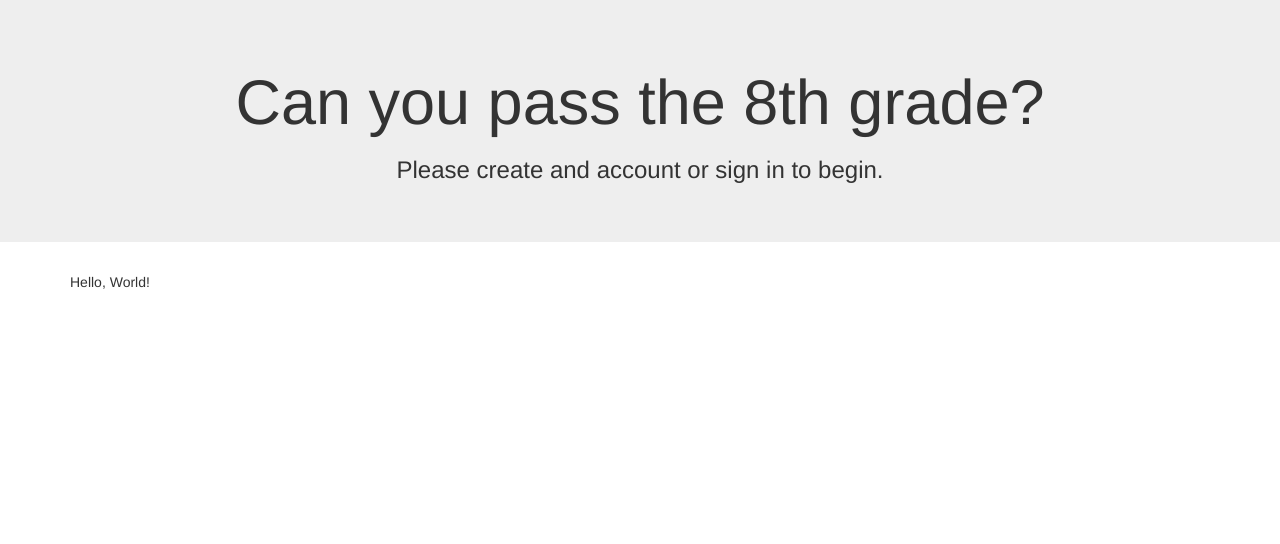
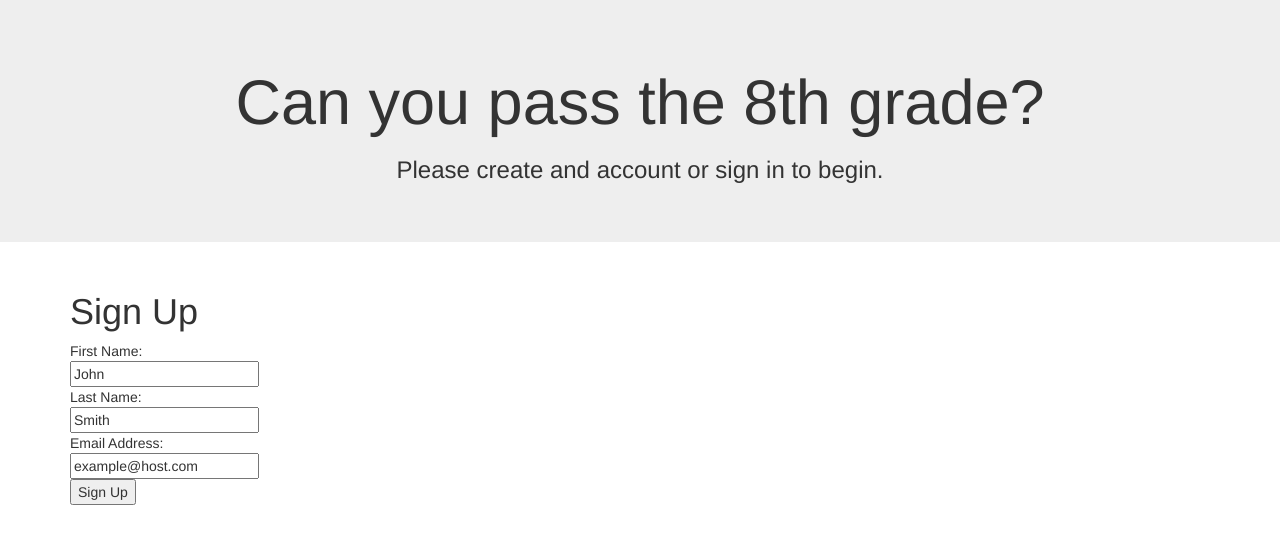
Before and after one commit to ucbx-first-project/quiz_app, a plain HTML site: page public/index.html in a window 1280 px wide. Drawn offline with nearby package versions, Linux system fonts and the light colour scheme; some packages are replaced by stand-ins of ours.

Commit message:
add sign in form to index.html

```diff
--- a/public/index.html
+++ b/public/index.html
@@ -29,7 +29,51 @@
         </div>
 
         <div class="container">
-            <p>Hello, World!</p>
+            <h1>Sign Up</h1>
+            <form class="form">
+
+                <div class="row">
+                    <div class="col-xs-12">
+                        First Name:
+                    </div>
+                </div>
+
+                <div class="row">
+                    <div class="col-xs-12">
+                        <input type="text" value="John">
+                    </div>
+                </div>
+
+                <div class="row">
+                    <div class="col-xs-12">
+                        Last Name:
+                    </div>
+                </div>
+
+                <div class="row">
+                    <div class="col-xs-12">
+                        <input type="text" value="Smith">
+                    </div>
+                </div>
+
+                <div class="row">
+                    <div class="col-xs-12">
+                        Email Address:
+                    </div>
+                </div>
+
+                <div class="row">
+                    <div class="col-xs-12">
+                        <input type="text" id="email" value="example@host.com">
+                    </div>
+                </div>
+
+                <div class="row">
+                    <div class="col-xs-12">
+                        <input type="button" value="Sign Up" onclick="location='/testpage.html'">
+                    </div>
+                </div>
+            </form>
         </div>
 
         <script src="assets/javascript/logic.js"></script>
```
